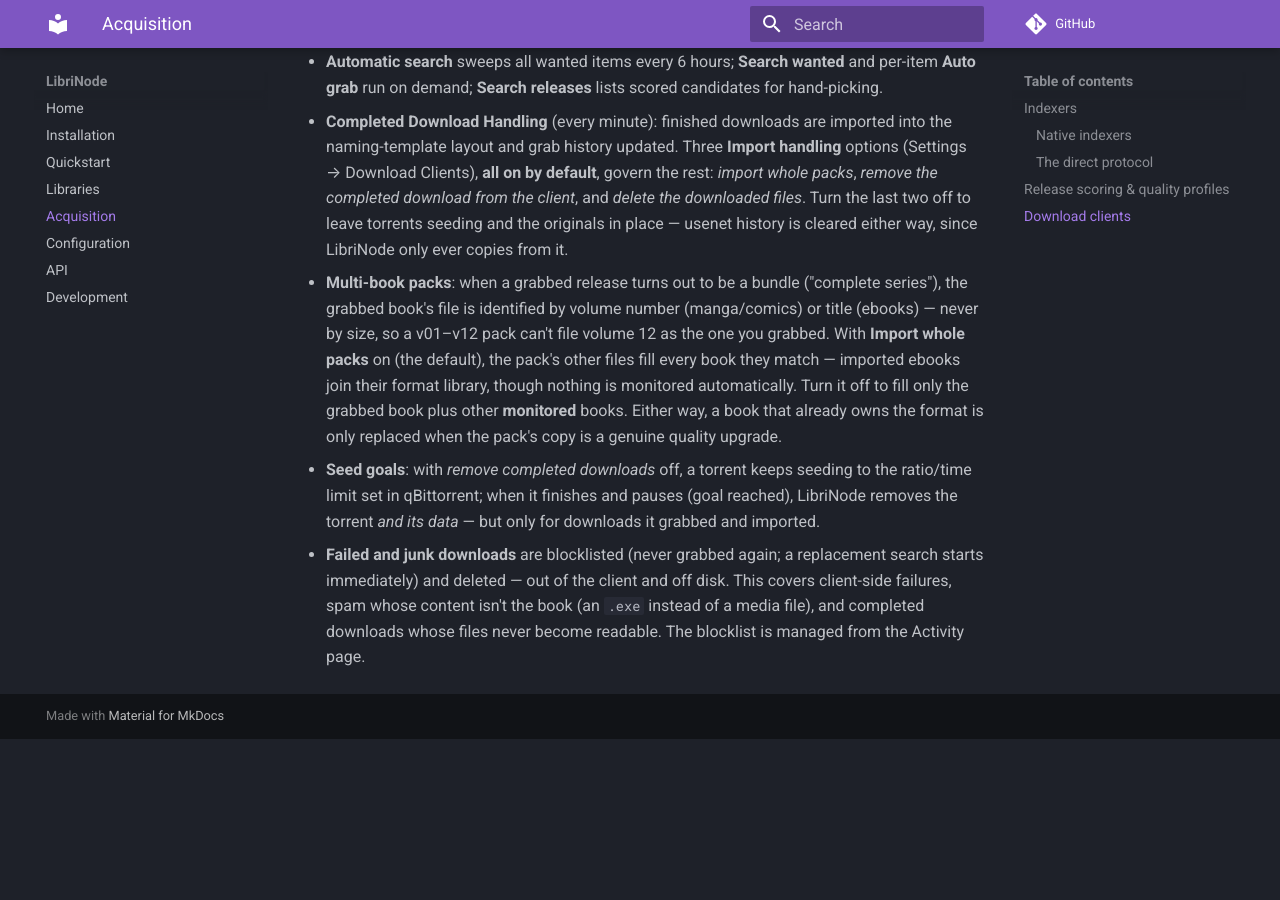
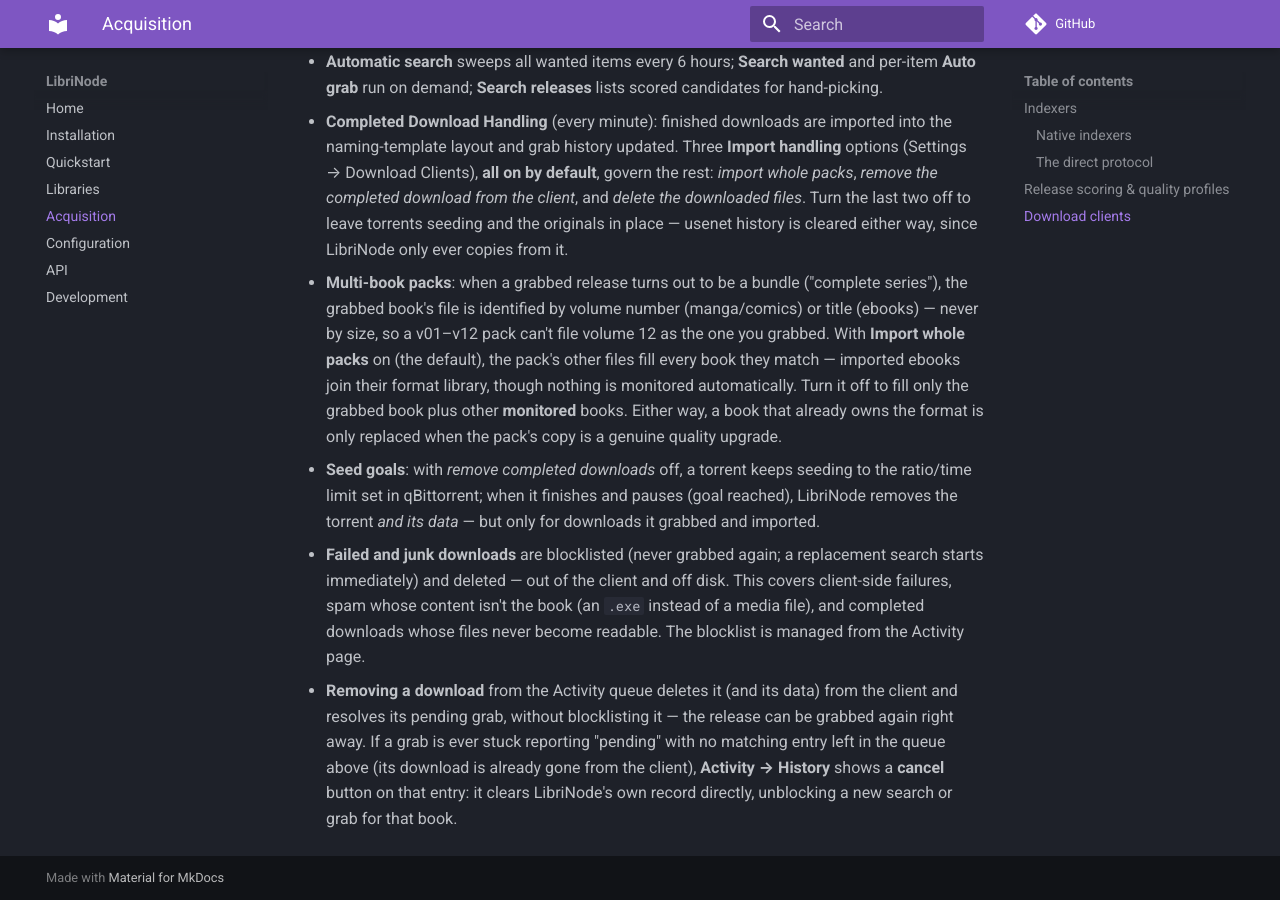
Before and after one commit to obstruct-exit-emit/LibriNode, an MkDocs documentation site: the page built from docs/acquisition.md, in a window 1280 px wide and 900 px high, scrolled down 3189 px. Built offline with MkDocs 1.6.1 and Material for MkDocs 9.7.7, drawn with Linux system fonts in a browser that asks for light colours; comment, search, counter and statistics services are not loaded; before the commit the page ends 3928 px from its top, so only the background shows below that.

Commit message:
Docs: document the cancel-grab escape hatch and its API endpoint
Catches up docs/acquisition.md and docs/api.md on the new manual
"cancel" action for a grab stuck reporting pending (Activity ->
History) and its POST /api/v1/grab/{id}/cancel endpoint.

Co-Authored-By: Claude Haiku 4.5 <noreply@anthropic.com>

```diff
--- a/docs/acquisition.md
+++ b/docs/acquisition.md
@@ -171,3 +171,10 @@ client's list so a slow response never loses the grab.
   book (an `.exe` instead of a media file), and completed downloads whose
   files never become readable. The blocklist is managed from the Activity
   page.
+- **Removing a download** from the Activity queue deletes it (and its data)
+  from the client and resolves its pending grab, without blocklisting it — the
+  release can be grabbed again right away. If a grab is ever stuck reporting
+  "pending" with no matching entry left in the queue above (its download is
+  already gone from the client), **Activity → History** shows a **cancel**
+  button on that entry: it clears LibriNode's own record directly, unblocking
+  a new search or grab for that book.
```
Also changed, not shown: docs/api.md (+1 -1 lines).
